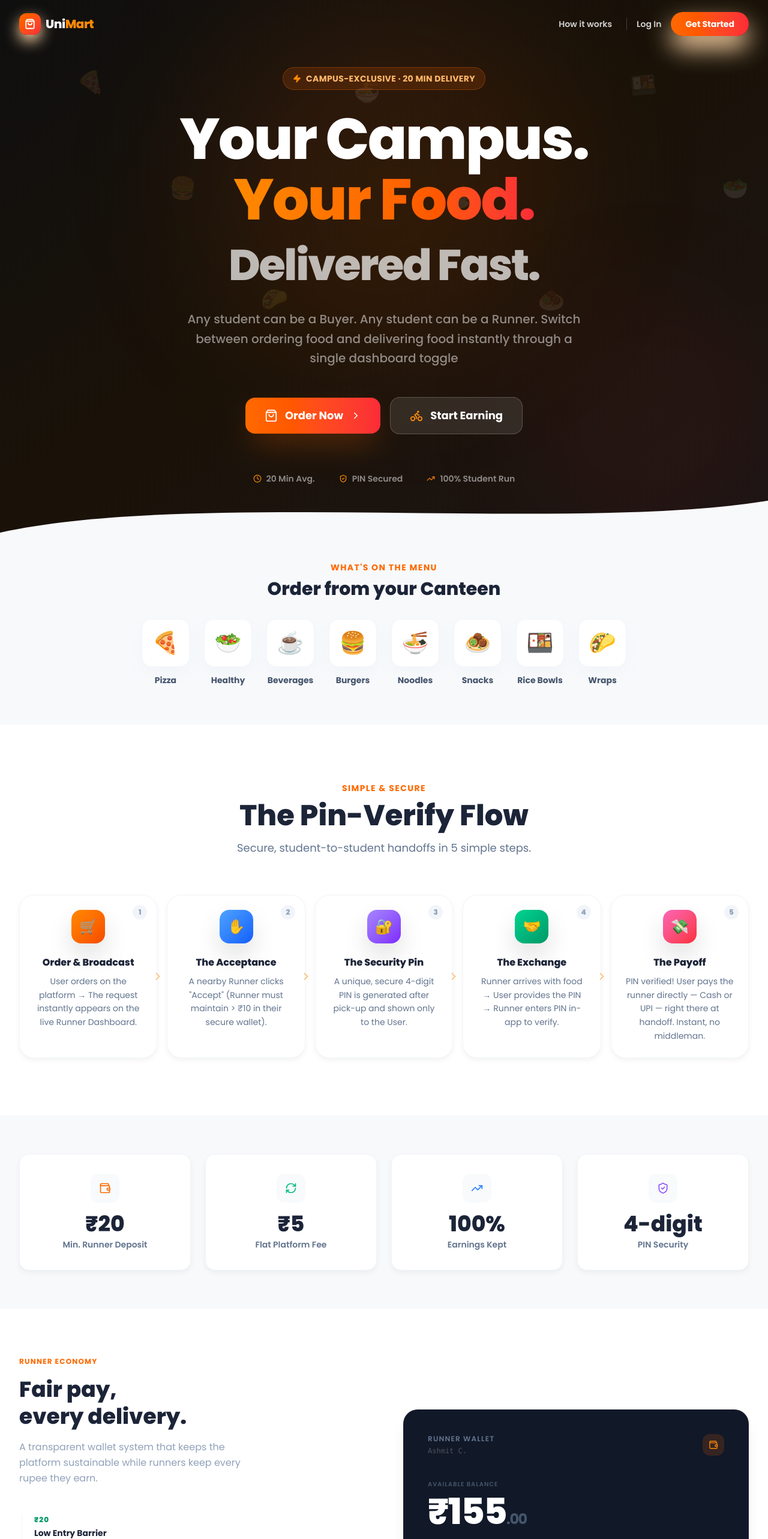
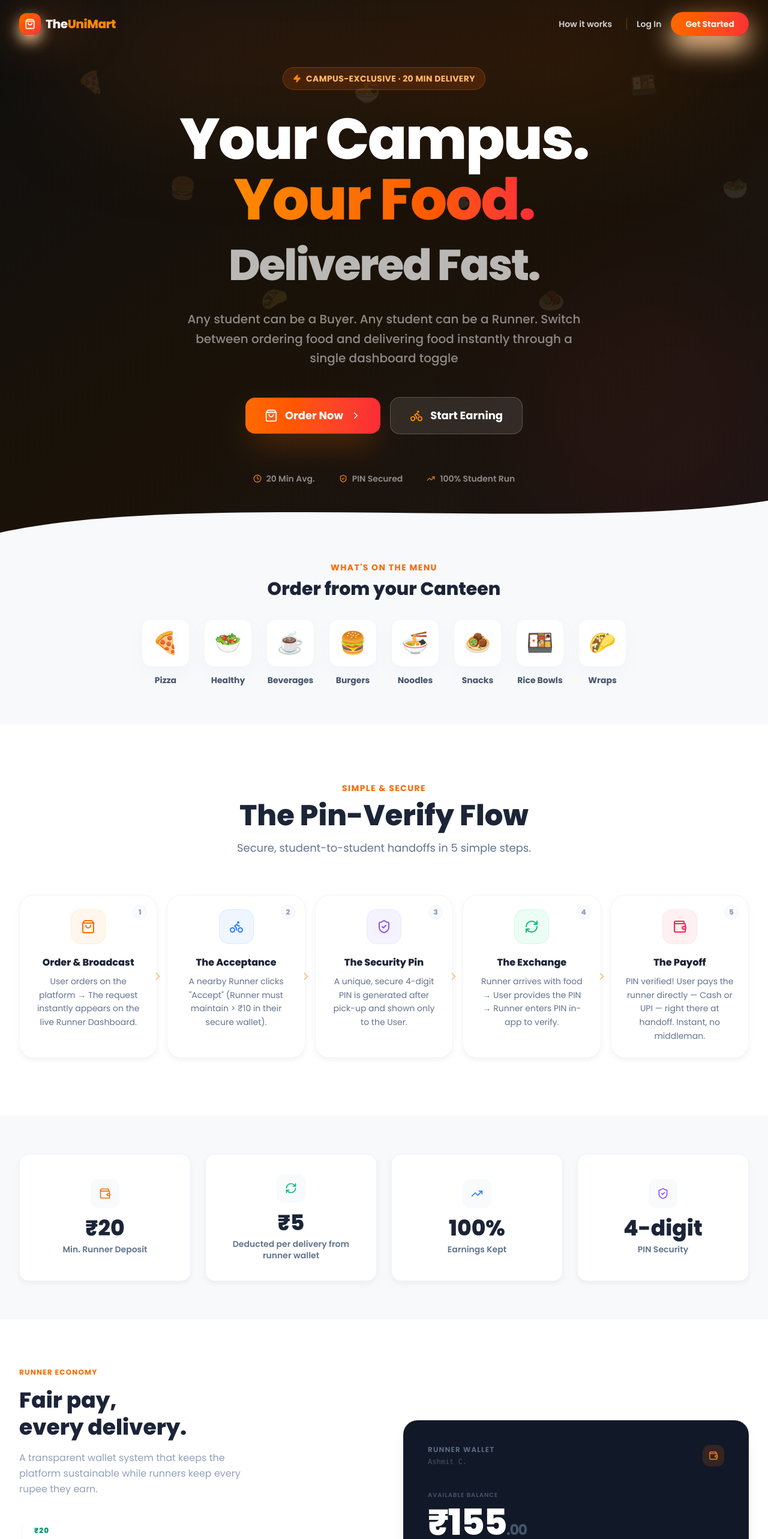
Before and after one commit to hemeshhere/UniMart, a React (Vite) app in the folder unimart-frontend/: page / in a window 1280 px wide. Shown: the top 2566 px of the page at 60% size. Built offline with nearby package versions, Linux system fonts and the light colour scheme; no server answers; the HTML template or start-up script is replaced by a standard one.

Commit message:
Modernize DualRole and JourneyMap components, unify card heights, update branding to TheUniMart

```diff
--- a/unimart-frontend/src/pages/LandingPage.jsx
+++ b/unimart-frontend/src/pages/LandingPage.jsx
@@ -53,14 +53,18 @@ function Navbar() {
         : 'bg-transparent'
         }`}
     >
-      <div className="max-w-7xl mx-auto px-4 sm:px-8 h-20 flex items-center justify-between">
+      <div className="max-w-7xl mx-auto px-4 sm:px-8 h-20 flex items-center justify-between relative">
+        {/* Glow behind UniMart logo */}
+        {!scrolled && <div className="absolute left-2 top-1/2 -translate-y-1/2 w-32 h-12 bg-orange-500/20 rounded-full blur-2xl pointer-events-none" />}
+        {/* Glow behind Get Started button */}
+        {!scrolled && <div className="absolute right-2 top-1/2 -translate-y-1/2 w-32 h-12 bg-orange-500/25 rounded-full blur-2xl pointer-events-none" />}
         {/* Logo */}
         <div className="flex items-center gap-2 cursor-pointer" onClick={() => navigate('/')}>
           <div className="w-9 h-9 rounded-xl bg-gradient-to-br from-orange-500 to-red-500 flex items-center justify-center shadow-md shadow-orange-200">
             <ShoppingBag size={18} className="text-white" strokeWidth={2.5} />
           </div>
           <span className={`font-extrabold text-xl tracking-tight transition-colors ${scrolled ? 'text-[#1c2438]' : 'text-white'}`}>
-            Uni<span className="text-orange-400">Mart</span>
+            The<span className="text-orange-400">UniMart</span>
           </span>
         </div>
 
@@ -105,7 +109,7 @@ function Hero() {
       <div className="absolute inset-0 bg-gradient-to-br from-[#0f0f0f] via-[#1a1208] to-[#1c1515]" />
 
       {/* Glows */}
-      <div className="absolute top-1/3 left-1/2 -translate-x-1/2 -translate-y-1/2 w-[600px] h-[600px] bg-orange-500/10 rounded-full blur-[120px] pointer-events-none" />
+      <div className="absolute top-0 left-1/2 -translate-x-1/2 w-full max-w-5xl h-[180px] bg-orange-500/12 rounded-full blur-[100px] pointer-events-none" />
       <div className="absolute bottom-0 right-0 w-[400px] h-[400px] bg-red-500/5 rounded-full blur-[100px] pointer-events-none" />
 
       {/* Floating food emojis */}
@@ -239,34 +243,34 @@ function CategoryStrip() {
 function JourneyMap() {
   const steps = [
     {
-      emoji: '🛒',
+      icon: <ShoppingBag size={24} className="text-orange-500" />,
       title: 'Order & Broadcast',
       desc: 'User orders on the platform → The request instantly appears on the live Runner Dashboard.',
-      color: 'from-orange-400 to-orange-600',
+      color: 'bg-orange-50 ring-orange-100',
     },
     {
-      emoji: '✋',
+      icon: <Bike size={24} className="text-blue-500" />,
       title: 'The Acceptance',
       desc: 'A nearby Runner clicks "Accept" (Runner must maintain > ₹10 in their secure wallet).',
-      color: 'from-blue-400 to-blue-600',
+      color: 'bg-blue-50 ring-blue-100',
     },
     {
-      emoji: '🔐',
+      icon: <ShieldCheck size={24} className="text-violet-500" />,
       title: 'The Security Pin',
       desc: 'A unique, secure 4-digit PIN is generated after pick-up and shown only to the User.',
-      color: 'from-violet-400 to-violet-600',
+      color: 'bg-violet-50 ring-violet-100',
     },
     {
-      emoji: '🤝',
+      icon: <RefreshCw size={24} className="text-emerald-500" />,
       title: 'The Exchange',
       desc: 'Runner arrives with food → User provides the PIN → Runner enters PIN in-app to verify.',
-      color: 'from-emerald-400 to-emerald-600',
+      color: 'bg-emerald-50 ring-emerald-100',
     },
     {
-      emoji: '💸',
+      icon: <Wallet size={24} className="text-rose-500" />,
       title: 'The Payoff',
       desc: 'PIN verified! User pays the runner directly — Cash or UPI — right there at handoff. Instant, no middleman.',
-      color: 'from-pink-400 to-red-500',
+      color: 'bg-rose-50 ring-rose-100',
     },
   ];
 
@@ -296,10 +300,10 @@ function JourneyMap() {
               variants={fadeUp}
               className="relative bg-white rounded-3xl border border-slate-100 p-6 shadow-sm hover:shadow-xl hover:shadow-slate-100 transition-all duration-300 group flex flex-col items-center text-center"
             >
-              <div className={`w-14 h-14 rounded-2xl bg-gradient-to-br ${step.color} flex items-center justify-center text-2xl shadow-lg mb-5 group-hover:scale-110 transition-transform`}>
-                {step.emoji}
+              <div className={`w-14 h-14 rounded-2xl ${step.color} ring-1 flex items-center justify-center mb-5 group-hover:scale-110 transition-transform`}>
+                {step.icon}
               </div>
-              <span className="absolute top-4 right-4 w-6 h-6 rounded-full bg-slate-100 text-slate-400 text-xs font-black flex items-center justify-center">
+              <span className="absolute top-4 right-4 w-6 h-6 rounded-full bg-slate-50 text-slate-400 text-xs font-black border border-slate-100 flex items-center justify-center">
                 {index + 1}
               </span>
               <h3 className="text-base font-extrabold text-[#1c2438] mb-2">{step.title}</h3>
@@ -321,22 +325,22 @@ function JourneyMap() {
 function StatsRow() {
   const stats = [
     { value: '₹20', label: 'Min. Runner Deposit', icon: <Wallet size={20} className="text-orange-500" /> },
-    { value: '₹5', label: 'Flat Platform Fee', icon: <RefreshCw size={20} className="text-emerald-500" /> },
+    { value: '₹5', label: 'Deducted per delivery from runner wallet ', icon: <RefreshCw size={20} className="text-emerald-500" /> },
     { value: '100%', label: 'Earnings Kept', icon: <TrendingUp size={20} className="text-blue-500" /> },
     { value: '4-digit', label: 'PIN Security', icon: <ShieldCheck size={20} className="text-violet-500" /> },
   ];
   return (
     <section className="py-16 bg-[#f8f9fb]">
       <div className="max-w-7xl mx-auto px-5 sm:px-8">
-        <div className="grid grid-cols-2 lg:grid-cols-4 gap-4 sm:gap-6">
+        <div className="grid grid-cols-2 lg:grid-cols-4 gap-4 sm:gap-6 items-stretch">
           {stats.map((s, i) => (
-            <AnimatedSection key={i} delay={i * 0.1}>
-              <div className="bg-white rounded-2xl p-6 sm:p-8 flex flex-col items-center text-center border border-slate-100 shadow-sm hover:shadow-md transition-all group">
-                <div className="w-12 h-12 rounded-xl bg-slate-50 flex items-center justify-center mb-4 group-hover:scale-110 transition-transform">
+            <AnimatedSection key={i} delay={i * 0.1} className="h-full">
+              <div className="h-full bg-white rounded-2xl p-6 sm:p-8 flex flex-col items-center justify-center text-center border border-slate-100 shadow-sm hover:shadow-md transition-all group min-h-[160px]">
+                <div className="w-12 h-12 rounded-xl bg-slate-50 flex items-center justify-center mb-4 group-hover:scale-110 transition-transform shrink-0">
                   {s.icon}
                 </div>
-                <div className="text-3xl sm:text-4xl font-black text-[#1c2438] mb-1">{s.value}</div>
-                <div className="text-xs sm:text-sm text-slate-500 font-semibold">{s.label}</div>
+                <div className="text-3xl sm:text-4xl font-black text-[#1c2438] mb-1 leading-none">{s.value}</div>
+                <div className="text-xs sm:text-sm text-slate-500 font-semibold mt-1 leading-snug">{s.label}</div>
               </div>
             </AnimatedSection>
           ))}
@@ -449,49 +453,80 @@ function DualRole() {
   const navigate = useNavigate();
 
   return (
-    <section className="py-20 relative overflow-hidden">
-      <div className="absolute inset-0 bg-gradient-to-br from-orange-500 via-orange-600 to-red-600" />
-      <div className="absolute inset-0 opacity-5" style={{ backgroundImage: 'radial-gradient(circle, white 1px, transparent 1px)', backgroundSize: '32px 32px' }} />
-      <div className="absolute top-0 right-0 w-80 h-80 bg-white/5 rounded-full blur-3xl" />
-      <div className="absolute bottom-0 left-0 w-64 h-64 bg-black/10 rounded-full blur-3xl" />
+    <section className="py-24 bg-linear-to-b from-[#1c1917] to-[#0c0a09] relative overflow-hidden">
+      {/* Subtle glow */}
+      <div className="absolute top-0 left-1/2 -translate-x-1/2 w-[500px] h-[200px] bg-orange-500/8 rounded-full blur-[80px] pointer-events-none" />
 
-      <div className="relative z-10 max-w-5xl mx-auto px-5 sm:px-8 text-center">
+      <div className="relative z-10 max-w-7xl mx-auto px-5 sm:px-8">
+        <div className="grid lg:grid-cols-2 gap-16 items-center">
+
+          {/* Left — text */}
           <AnimatedSection>
-          <div className="flex items-center justify-center gap-4 mb-8">
-            <div className="w-16 h-16 rounded-2xl bg-white/20 backdrop-blur-sm flex items-center justify-center border border-white/30">
-              <ShoppingBag size={28} className="text-white" />
-            </div>
-            <div className="w-10 h-10 rounded-full bg-white/20 flex items-center justify-center">
-              <RefreshCw size={16} className="text-white" />
-            </div>
-            <div className="w-16 h-16 rounded-2xl bg-white/20 backdrop-blur-sm flex items-center justify-center border border-white/30">
-              <Bike size={28} className="text-white" />
-            </div>
-          </div>
-
-          <h2 className="text-4xl sm:text-5xl md:text-6xl font-black text-white mb-6 leading-tight">
-            One Account.<br />Two Ways to Campus.
+            <span className="inline-flex items-center gap-2 text-xs font-bold text-orange-400 uppercase tracking-widest bg-orange-500/10 border border-orange-500/20 px-3 py-1.5 rounded-full mb-8">
+              One account, two roles
+            </span>
+            <h2 className="text-4xl sm:text-5xl font-black text-white tracking-tight leading-[1.05] mb-6">
+              Order.<br />Deliver.<br /><span className="text-orange-500">Switch anytime.</span>
             </h2>
-          <p className="text-lg sm:text-xl text-orange-100 max-w-2xl mx-auto mb-10 font-medium leading-relaxed">
-            Order from your college canteen right to your desk — or become a runner and turn your free time into real cash. Peer-to-peer, student-powered.
+            <p className="text-slate-400 text-base leading-relaxed max-w-sm mb-10">
+              Order from your college canteen to your desk, or flip to Runner mode and earn real cash in your free time. Same account, same app.
             </p>
-          <div className="flex flex-col sm:flex-row items-center justify-center gap-4">
+            <div className="flex flex-col sm:flex-row gap-3">
               <motion.button
-              whileHover={{ scale: 1.05 }} whileTap={{ scale: 0.97 }}
+                whileHover={{ scale: 1.03 }} whileTap={{ scale: 0.97 }}
                 onClick={() => navigate('/login', { state: { defaultMode: 'REGISTER' } })}
-              className="w-full sm:w-auto px-10 py-4 rounded-2xl bg-white text-orange-600 font-black text-lg shadow-2xl hover:shadow-white/20 transition-all"
+                className="inline-flex items-center justify-center gap-2 px-7 py-3.5 bg-orange-500 hover:bg-orange-600 text-white font-bold text-sm rounded-full shadow-lg shadow-orange-500/20 transition-all"
               >
-              Create Your Account
+                <ShoppingBag size={16} /> Create account
               </motion.button>
               <motion.button
-              whileHover={{ scale: 1.05 }} whileTap={{ scale: 0.97 }}
+                whileHover={{ scale: 1.03 }} whileTap={{ scale: 0.97 }}
                 onClick={() => navigate('/login')}
-              className="w-full sm:w-auto px-10 py-4 rounded-2xl bg-white/10 backdrop-blur-sm border-2 border-white/40 text-white font-bold text-lg hover:bg-white/20 transition-all"
+                className="inline-flex items-center justify-center gap-2 px-7 py-3.5 bg-white/5 hover:bg-white/10 border border-white/10 text-white font-bold text-sm rounded-full transition-all"
               >
-              Log In
+                Log in
               </motion.button>
             </div>
           </AnimatedSection>
+
+          {/* Right — two role cards */}
+          <AnimatedSection delay={0.15} className="grid grid-cols-1 gap-4">
+            {[
+              {
+                icon: <ShoppingBag size={22} className="text-orange-500" />,
+                iconBg: 'bg-orange-500/10',
+                role: 'Buyer',
+                tag: 'Order',
+                tagColor: 'text-orange-400 bg-orange-500/10 border-orange-500/20',
+                desc: 'Browse the canteen menu, place an order, and track your runner in real time. Pay directly at drop-off.',
+                border: 'border-white/8 hover:border-orange-500/30',
+              },
+              {
+                icon: <Bike size={22} className="text-emerald-400" />,
+                iconBg: 'bg-emerald-500/10',
+                role: 'Runner',
+                tag: 'Earn',
+                tagColor: 'text-emerald-400 bg-emerald-500/10 border-emerald-500/20',
+                desc: 'Accept nearby orders, deliver food on campus, and collect payment — Cash or UPI — right at hand-off.',
+                border: 'border-white/8 hover:border-emerald-500/30',
+              },
+            ].map((card, i) => (
+              <div key={i} className={`bg-white/4 backdrop-blur-sm border ${card.border} rounded-2xl p-6 flex items-start gap-5 transition-all duration-300 group`}>
+                <div className={`w-12 h-12 rounded-xl ${card.iconBg} flex items-center justify-center shrink-0 group-hover:scale-110 transition-transform`}>
+                  {card.icon}
+                </div>
+                <div>
+                  <div className="flex items-center gap-2 mb-2">
+                    <h3 className="text-white font-black text-base">{card.role}</h3>
+                    <span className={`text-[10px] font-bold uppercase tracking-widest border px-2 py-0.5 rounded-full ${card.tagColor}`}>{card.tag}</span>
+                  </div>
+                  <p className="text-slate-400 text-sm leading-relaxed">{card.desc}</p>
+                </div>
+              </div>
+            ))}
+          </AnimatedSection>
+
+        </div>
       </div>
     </section>
   );
@@ -598,7 +633,7 @@ function InfoModal({ type, onClose }) {
   const { title, content, customContent } = MODAL_DATA[type];
 
   return (
-    <div className="fixed inset-0 z-[100] flex items-center justify-center p-5 bg-[#1c2438]/80 backdrop-blur-md" onClick={onClose}>
+    <div className="fixed inset-0 z-100 flex items-center justify-center p-5 bg-[#1c2438]/80 backdrop-blur-md" onClick={onClose}>
       <motion.div
         initial={{ opacity: 0, scale: 0.95, y: 30 }}
         animate={{ opacity: 1, scale: 1, y: 0 }}
@@ -643,14 +678,14 @@ function Footer({ onOpenModal }) {
                 <ShoppingBag size={18} className="text-white" />
               </div>
               <span className="font-extrabold text-white text-2xl tracking-tight">
-                Uni<span className="text-orange-400">Mart</span>
+                The<span className="text-orange-400">UniMart</span>
               </span>
             </div>
             <p className="text-slate-500 text-base leading-relaxed max-w-sm mb-8">
               Revolutionizing campus dining through peer-to-peer delivery.
               By students, for students. Fast, affordable, and community-driven.
             </p>
-            <div className="flex gap-4">
+            {/* <div className="flex gap-4">
               <a href="#" className="w-10 h-10 rounded-full bg-[#1c2438] flex items-center justify-center text-slate-400 hover:bg-orange-500 hover:text-white transition-all hover:-translate-y-1">
                 <Instagram size={18} />
               </a>
@@ -660,7 +695,7 @@ function Footer({ onOpenModal }) {
               <a href="#" className="w-10 h-10 rounded-full bg-[#1c2438] flex items-center justify-center text-slate-400 hover:bg-orange-500 hover:text-white transition-all hover:-translate-y-1">
                 <Mail size={18} />
               </a>
-            </div>
+            </div> */}
           </div>
 
           {/* Platform Links */}
```
Lines whose indentation alone changed are shown as unchanged.
